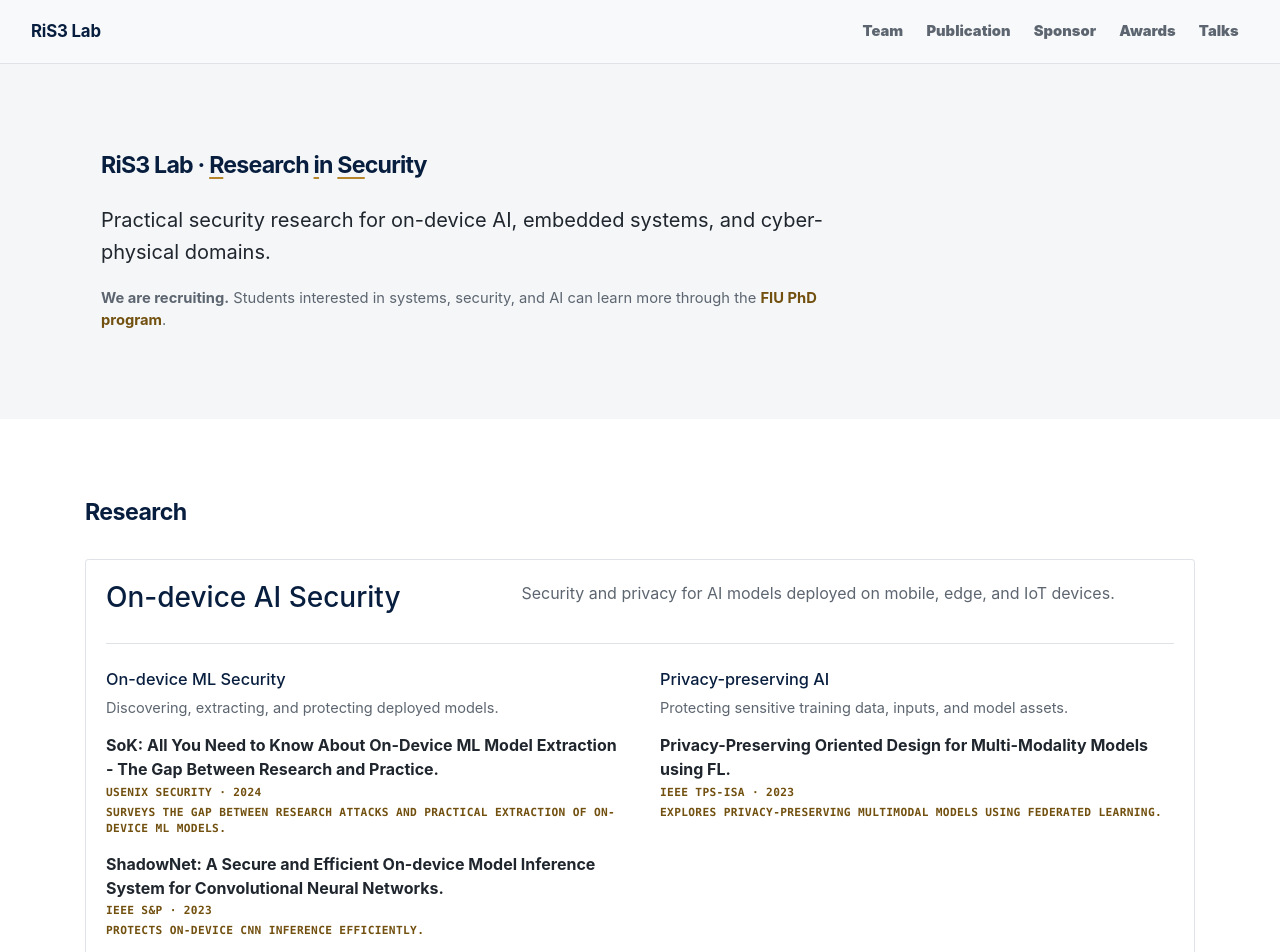
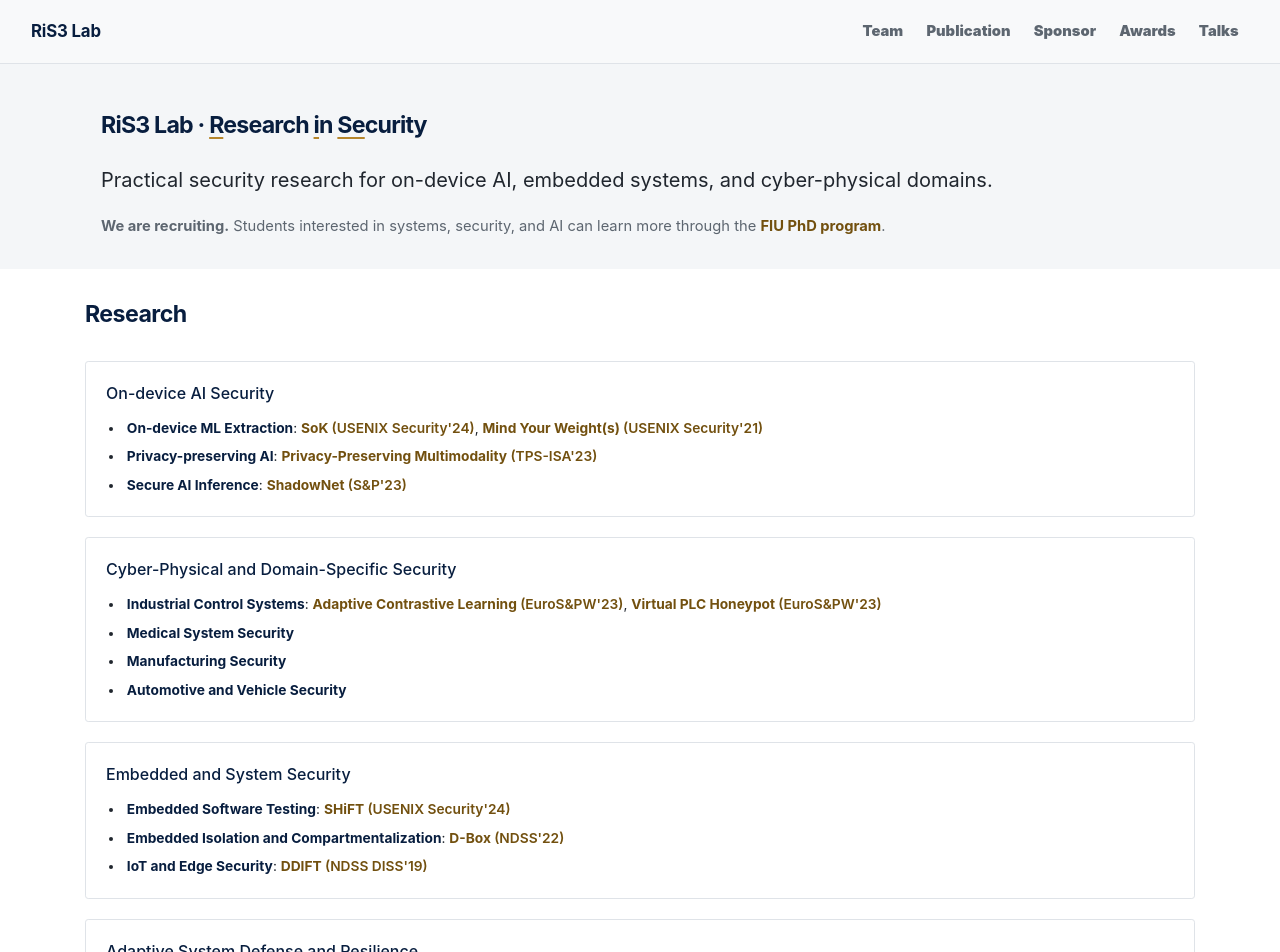
Before and after one commit to gracesrm/gracesrm.github.io, a React (Create React App) app: page /lab in a window 1280 px wide. Shown: the top 952 px of the page. Built offline with nearby package versions, Linux system fonts and the light colour scheme.

Commit message:
visual style ready

```diff
--- a/src/Home/Home.css
+++ b/src/Home/Home.css
@@ -14,7 +14,7 @@
 }
 
 .personal-intro {
-  padding-block: clamp(3rem, 7vw, 6rem);
+  padding-block: var(--space-page-top) var(--space-section);
 }
 
 .personal-intro__identity {
@@ -108,8 +108,8 @@
 }
 
 .personal-intro__socials svg {
-  width: 1.2rem;
-  height: 1.2rem;
+  width: var(--size-social-icon);
+  height: var(--size-social-icon);
   fill: currentColor;
 }
 
@@ -127,15 +127,7 @@
 .home-section,
 .personal-section,
 .lab-subpage__section {
-  padding-block: clamp(3rem, 7vw, 5rem);
-}
-
-.personal-home .personal-intro {
-  padding-block: 3rem 2rem;
-}
-
-.personal-home .personal-section {
-  padding-block: 2rem;
+  padding-block: var(--space-section);
 }
 
 .home-section__heading,
@@ -147,8 +139,7 @@
 
 .home-section__heading h2,
 .personal-section__heading h2,
-.lab-subpage__section > h2,
-.lab-sponsor h2 {
+.lab-subpage__section > h2 {
   margin: 0;
   color: var(--color-heading);
   font-family: var(--font-heading);
@@ -298,7 +289,7 @@
 .home-hero__content {
   width: min(calc(100% - 2rem), var(--content-wide));
   margin-inline: auto;
-  padding-block: clamp(3rem, 7vw, 5.5rem);
+  padding-block: var(--space-page-top) var(--space-section);
 }
 
 .home-hero__content h1 {
@@ -318,7 +309,6 @@
 }
 
 .home-hero__mission {
-  max-width: 48rem;
   margin: 1.5rem 0 0;
   color: var(--color-text);
   font-size: clamp(1.05rem, 2vw, 1.25rem);
@@ -326,10 +316,13 @@
 }
 
 .home-hero__hiring {
-  max-width: 48rem;
   margin: 1.2rem 0 0;
   color: var(--color-muted);
   font-size: 0.92rem;
+}
+
+.home-hero__hiring a {
+  white-space: nowrap;
 }
 
 .lab-member-grid {
@@ -357,7 +350,7 @@
 }
 
 .lab-subpage__header {
-  padding-block: clamp(3rem, 7vw, 5rem) 2rem;
+  padding-block: var(--space-page-top) var(--space-section);
 }
 
 .lab-subpage__header p {
@@ -367,16 +360,45 @@
   line-height: 1.65;
 }
 
-.lab-publication-list,
-.lab-talk-list,
-.lab-sponsor-list {
+.lab-publication-list {
   display: grid;
   gap: 0;
 }
 
-.lab-sponsor {
-  padding: 1rem 0;
-  border-bottom: 1px solid var(--color-border);
+.sponsor-mark-row {
+  display: flex;
+  gap: 2rem;
+  align-items: center;
+  margin-bottom: 1.5rem;
+}
+
+.sponsor-logo {
+  display: block;
+  width: auto;
+  height: 4.5rem;
+  object-fit: contain;
+}
+
+.sponsored-project-list {
+  max-width: var(--reading-width);
+  margin: 0;
+  padding-left: 1.2rem;
+}
+
+.sponsored-project-list li {
+  padding-left: 0.2rem;
+  font-size: 0.9rem;
+  line-height: 1.55;
+}
+
+.sponsored-project-list li + li {
+  margin-top: 0.65rem;
+}
+
+.sponsored-project__source {
+  margin-right: 0.4rem;
+  color: var(--color-heading);
+  font-weight: 700;
 }
 
 .home-news-list {
--- a/src/Lab/Awards.jsx
+++ b/src/Lab/Awards.jsx
@@ -17,7 +17,7 @@ const Awards = () => (
         description="Selected recognition earned by RiS3 Lab members and research projects."
       />
       <div className="home-news-list">
-        {labAwards.map((item) => <NewsItem item={item} key={item.id} />)}
+        {labAwards.map((item) => <NewsItem item={item} showType={false} key={item.id} />)}
       </div>
     </Container>
   </main>
--- a/src/components/ResearchDirectionCard.jsx
+++ b/src/components/ResearchDirectionCard.jsx
@@ -9,38 +9,48 @@ const ResearchDirectionCard = ({ direction, publications = [], publicationLimit
     .sort((first, second) => second.year - first.year)
     .slice(0, publicationLimit);
 
+  const compactVenue = ({ venueShort, year }) => (
+    `${venueShort.replace(/^IEEE /, '')}'${String(year).slice(-2)}`
+  );
+
   return (
     <article className="content-card research-direction-card" id={direction.id}>
       <header className="research-direction-card__header">
         <h3 className="content-card__title">{direction.title}</h3>
-        <p>{direction.summary}</p>
       </header>
 
-      <div className="research-direction-card__subdirections">
+      <ul className="research-direction-card__subdirections">
         {direction.subdirections.map((subdirection) => {
           const relatedPublications = publicationsFor(subdirection.id);
 
           return (
-            <section className="research-subdirection" id={subdirection.id} key={subdirection.id}>
-              <h4>{subdirection.title}</h4>
-              <p>{subdirection.summary}</p>
+            <li className="research-subdirection" id={subdirection.id} key={subdirection.id}>
+              <strong className="research-subdirection__title">{subdirection.title}</strong>
               {relatedPublications.length > 0 && (
-                <ul className="research-subdirection__publications">
-                  {relatedPublications.map((publication) => (
-                    <li key={`${subdirection.id}-${publication.id}`}>
-                      <strong>{publication.title}</strong>
-                      <span className="research-publication__meta">
-                        {publication.venueShort} · {publication.year}
-                      </span>
-                      {publication.summary && <span>{publication.summary}</span>}
-                    </li>
-                  ))}
-                </ul>
+                <span className="research-subdirection__publications">
+                  :{' '}
+                  {relatedPublications.map((publication, index) => {
+                    const primaryLink = publication.links && publication.links[0];
+                    const paper = (
+                      <>
+                        {publication.shortTitle || publication.title}{' '}
+                        <span className="research-publication__meta">({compactVenue(publication)})</span>
+                      </>
+                    );
+
+                    return (
+                      <React.Fragment key={`${subdirection.id}-${publication.id}`}>
+                        {index > 0 && ', '}
+                        {primaryLink ? <a href={primaryLink.url}>{paper}</a> : paper}
+                      </React.Fragment>
+                    );
+                  })}
+                </span>
               )}
-            </section>
+            </li>
           );
         })}
-      </div>
+      </ul>
     </article>
   );
 };
--- a/src/components/contentComponents.css
+++ b/src/components/contentComponents.css
@@ -16,90 +16,53 @@
 }
 
 .research-direction-card__header {
-  display: grid;
-  grid-template-columns: minmax(14rem, 0.7fr) minmax(20rem, 1.3fr);
-  gap: clamp(1.5rem, 5vw, 4rem);
-  align-items: start;
+  display: block;
 }
 
 .research-direction-card__header h3,
 .content-card__title,
-.person-card__identity h3,
-.research-subdirection h4 {
+.person-card__identity h3 {
   margin: 0;
   color: var(--color-heading);
   font-family: var(--font-heading);
 }
 
 .research-direction-card__header h3 {
-  font-size: clamp(1.3rem, 2.5vw, 1.75rem);
-  line-height: 1.25;
-}
-
-.research-direction-card__header p {
-  margin: 0;
-  color: var(--color-muted);
-  line-height: 1.65;
+  font-size: 1rem;
+  line-height: 1.4;
 }
 
 .research-direction-card__subdirections {
-  display: grid;
-  grid-template-columns: repeat(2, minmax(0, 1fr));
-  gap: 1.5rem 2.5rem;
-  margin-top: 1.75rem;
-  padding-top: 1.5rem;
-  border-top: 1px solid var(--color-border);
+  display: block;
+  margin: 0.85rem 0 0;
+  padding-left: 1.15rem;
 }
 
-.research-subdirection h4 {
-  font-size: 1.02rem;
-  line-height: 1.4;
-}
-
-.research-subdirection > p {
-  margin: 0.4rem 0 0;
-  color: var(--color-muted);
-  font-size: 0.91rem;
+.research-subdirection {
+  padding-left: 0.15rem;
+  color: var(--color-text);
+  font-size: 0.86rem;
   line-height: 1.55;
 }
 
-.research-subdirection__publications {
-  margin: 0.85rem 0 0;
-  padding: 0;
-  list-style: none;
+.research-subdirection + .research-subdirection {
+  margin-top: 0.45rem;
 }
 
-.research-subdirection__publications li + li {
-  margin-top: 0.85rem;
+.research-subdirection__title {
+  color: var(--color-heading);
+  font-family: var(--font-heading);
+  font-weight: 650;
 }
 
 .research-subdirection__publications a {
   color: var(--color-link);
-  font-size: 0.88rem;
   font-weight: 700;
-  line-height: 1.4;
 }
 
-.research-subdirection__publications span,
-.research-subdirection__publications p {
-  display: block;
-}
-
-.research-subdirection__publications span {
-  margin-top: 0.2rem;
+.research-publication__meta {
   color: var(--color-accent-dark);
-  font-family: var(--font-metadata);
-  font-size: 0.7rem;
-  font-weight: 650;
-  letter-spacing: 0.03em;
-  text-transform: uppercase;
-}
-
-.research-subdirection__publications p {
-  margin: 0.2rem 0 0;
-  color: var(--color-muted);
-  font-size: 0.82rem;
-  line-height: 1.45;
+  font-weight: 600;
 }
 
 .content-card {
@@ -322,15 +285,6 @@
 }
 
 @media (max-width: 767px) {
-  .research-direction-card__header,
-  .research-direction-card__subdirections {
-    grid-template-columns: 1fr;
-  }
-
-  .research-direction-card__header {
-    gap: 0.65rem;
-  }
-
   .person-card {
     padding: 0.85rem;
   }
--- a/src/content/publications.js
+++ b/src/content/publications.js
@@ -16,6 +16,7 @@ import propedeuticaPdf from '../Downloads/paper/propedeutica_2018.pdf';
 /**
  * @typedef {Object} PublicationAward
  * @property {string} title
+ * @property {string} [shortTitle] - Compact title used in research cards
  * @property {string} [url]
  */
 
@@ -42,6 +43,7 @@ export const publications = [
   {
     id: 'on-device-ml-model-extraction-sok-2024',
     title: 'SoK: All You Need to Know About On-Device ML Model Extraction - The Gap Between Research and Practice.',
+    shortTitle: 'SoK',
     authors: [
       { name: 'Tushar Nayan', personId: 'tushar-nayan' },
       { name: 'Qiming Guo' },
@@ -67,6 +69,7 @@ export const publications = [
   {
     id: 'shift-2024',
     title: 'SHiFT: Semi-hosted Fuzz Testing for Embedded Applications.',
+    shortTitle: 'SHiFT',
     authors: [
       { name: 'Alejandro Mera' },
       { name: 'Changming Liu' },
@@ -90,6 +93,7 @@ export const publications = [
   {
     id: 'privacy-preserving-multimodality-fl-2023',
     title: 'Privacy-Preserving Oriented Design for Multi-Modality Models using FL.',
+    shortTitle: 'Privacy-Preserving Multimodality',
     authors: [
       { name: 'Mohammed Al Duniawi', personId: 'mohammed-al-duniawi' },
       { name: 'Kemal Akkaya' },
@@ -110,6 +114,7 @@ export const publications = [
   {
     id: 'unsafe-behavior-detection-ics-2023',
     title: 'Unsafe Behavior Detection with Adaptive Contrastive Learning in Industrial Control Systems.',
+    shortTitle: 'Adaptive Contrastive Learning',
     authors: [
       { name: 'Zheng, Xu' },
       { name: 'Wang, Tianchun' },
@@ -132,6 +137,7 @@ export const publications = [
   {
     id: 'virtual-plc-honeypot-2023',
     title: 'The Case for Virtual PLC-enabled Honeypot Design.',
+    shortTitle: 'Virtual PLC Honeypot',
     authors: [
       { name: 'Samin Y. Chowdhury', personId: 'samin-yasar-chowdhury' },
       { name: 'Brandon Dudley' },
@@ -160,6 +166,7 @@ export const publications = [
   {
     id: 'shadownet-2023',
     title: 'ShadowNet: A Secure and Efficient On-device Model Inference System for Convolutional Neural Networks.',
+    shortTitle: 'ShadowNet',
     authors: [
       { name: 'Zhichuang Sun' },
       { name: 'Ruimin Sun', personId: 'ruimin-sun' },
@@ -175,7 +182,7 @@ export const publications = [
     type: 'conference',
     status: 'published',
     summary: 'Protects on-device CNN inference efficiently.',
-    subdirectionIds: ['on-device-ml-security', 'secure-ai-inference'],
+    subdirectionIds: ['secure-ai-inference'],
     links: [
       { type: 'pdf', label: 'PDF', url: 'https://drive.google.com/file/d/1SnGFwvKgPgpy-6q29DWYoMPVjqLLMXNE/view?usp=sharing' },
     ],
@@ -183,6 +190,7 @@ export const publications = [
   {
     id: 'decentralizing-cps-resilience-2023',
     title: 'Decentralizing Cyber Physical Systems for Resilience: An Innovative Case Study from A Cybersecurity Perspective.',
+    shortTitle: 'CPS Resilience',
     authors: [
       { name: 'Xueping Liang' },
       { name: 'Charalambos Konstantinou' },
@@ -205,6 +213,7 @@ export const publications = [
   {
     id: 'online-binary-models-2022',
     title: 'Online Binary Models are Promising for Distinguishing Temporally Consistent Computer Usage Profiles.',
+    shortTitle: 'Online Binary Models',
     authors: [
       { name: 'Giovanini, L.' },
       { name: 'Ceschin, F.' },
@@ -233,6 +242,7 @@ export const publications = [
   {
     id: 'd-box-2022',
     title: 'D-Box: DMA-enabled compartmentalization for embedded applications.',
+    shortTitle: 'D-Box',
     authors: [
       { name: 'Alejandro Mera' },
       { name: 'Yi Hui Chen' },
@@ -256,6 +266,7 @@ export const publications = [
   {
     id: 'challenges-pitfalls-malware-research-2021',
     title: 'Challenges and Pitfalls in Malware Research.',
+    shortTitle: 'Challenges and Pitfalls',
     authors: [
       { name: 'Marcus Botacin' },
       { name: 'Fabricio Ceschin' },
@@ -278,6 +289,7 @@ export const publications = [
   {
     id: 'ics-attacks-defenses-sok-2021',
     title: 'SoK: Attacks on Industrial Control Logic and Formal Verification-Based Defenses.',
+    shortTitle: 'SoK: ICS Attacks and Defenses',
     authors: [
       { name: 'Ruimin Sun', personId: 'ruimin-sun' },
       { name: 'Alejandro Mera' },
@@ -300,6 +312,7 @@ export const publications = [
   {
     id: 'mind-your-weights-2021',
     title: 'Mind Your Weight(s): A Large-scale Study on Insufficient Machine Learning Model Protection in Mobile Apps.',
+    shortTitle: 'Mind Your Weight(s)',
     authors: [
       { name: 'Zhichuang Sun' },
       { name: 'Ruimin Sun', personId: 'ruimin-sun' },
@@ -322,6 +335,7 @@ export const publications = [
   {
     id: 'praise-for-defensive-programming-2020',
     title: 'A Praise for Defensive Programming - Leveraging Uncertainty for Effective Malware Mitigation.',
+    shortTitle: 'Defensive Programming',
     authors: [
       { name: 'Ruimin Sun', personId: 'ruimin-sun' },
       { name: 'Marcus Botacin' },
@@ -348,6 +362,7 @@ export const publications = [
   {
     id: 'mitos-2020',
     title: 'MITOS: Optimal Propagation Decisioning in Dynamic Information Flow Tracking.',
+    shortTitle: 'MITOS',
     authors: [
       { name: 'Nikolaos Sapountzis' },
       { name: 'Ruimin Sun', personId: 'ruimin-sun' },
@@ -371,6 +386,7 @@ export const publications = [
   {
     id: 'ddift-2019',
     title: 'DDIFT: Decentralized Dynamic Information Flow Tracking for IoT Privacy and Security.',
+    shortTitle: 'DDIFT',
     authors: [
       { name: 'Nikolaos Sapountzis' },
       { name: 'Ruimin Sun', personId: 'ruimin-sun' },
@@ -391,6 +407,7 @@ export const publications = [
   {
     id: 'propedeutica-2021',
     title: 'Learning Fast and Slow: PROPEDEUTICA for Real-time Malware Detection.',
+    shortTitle: 'PROPEDEUTICA',
     authors: [
       { name: 'Ruimin Sun', personId: 'ruimin-sun' },
       { name: 'Xiaoyong Yuan' },
@@ -416,6 +433,7 @@ export const publications = [
   {
     id: 'dose-makes-the-poision-2017',
     title: 'The Dose Makes the Poision - Leveraging Uncertainty for Effective Malware Detection.',
+    shortTitle: 'The Dose Makes the Poison',
     authors: [
       { name: 'Ruimin Sun', personId: 'ruimin-sun' },
       { name: 'Xiaoyong Yuan' },
@@ -441,6 +459,7 @@ export const publications = [
   {
     id: 'bear-2016',
     title: 'Bear: A Framework for Understanding Application Sensitivity to OS (Mis)Behavior.',
+    shortTitle: 'Bear',
     authors: [
       { name: 'Ruimin Sun', personId: 'ruimin-sun' },
       { name: 'Andrew Lee' },
@@ -464,6 +483,7 @@ export const publications = [
   {
     id: 'unpredictability-as-deception-2015',
     title: 'The Case for Unpredictability as Deception as OS Features.',
+    shortTitle: 'Unpredictability as Deception',
     authors: [
       { name: 'Ruimin Sun', personId: 'ruimin-sun' },
       { name: 'Don Porter' },
@@ -485,6 +505,7 @@ export const publications = [
   {
     id: 'less-predictable-os-behavior-2015',
     title: 'The Case for Less Predictable Operating System Behavior.',
+    shortTitle: 'Less Predictable OS Behavior',
     authors: [
       { name: 'Ruimin Sun', personId: 'ruimin-sun' },
       { name: 'Don Porter' },
--- a/src/content/researchDirections.js
+++ b/src/content/researchDirections.js
@@ -26,7 +26,7 @@ export const researchDirections = [
     subdirections: [
       {
         id: 'on-device-ml-security',
-        title: 'On-device ML Security',
+        title: 'On-device ML Extraction',
         summary: 'Discovering, extracting, and protecting deployed models.',
         keywords: ['on-device ML', 'model extraction', 'edge AI'],
       },
--- a/src/styles/tokens.css
+++ b/src/styles/tokens.css
@@ -3,6 +3,9 @@
   --font-heading: -apple-system, BlinkMacSystemFont, "Segoe UI", Roboto, Helvetica, Arial, sans-serif;
   --font-metadata: "SFMono-Regular", Consolas, "Liberation Mono", Menlo, monospace;
   --font-size-page-title: clamp(1.1rem, 2vw, 1.45rem);
+  --space-page-top: 3rem;
+  --space-section: 2rem;
+  --size-social-icon: 1.2rem;
   --content-width: 1140px;
   --content-wide: var(--content-width);
   --reading-width: 58rem;
```
Also changed, not shown: src/Lab/Sponsor.jsx (+19 -12 lines), src/Lab/Talks.jsx (+14 -13 lines), src/components/NewsItem.jsx (+7 -5 lines).
